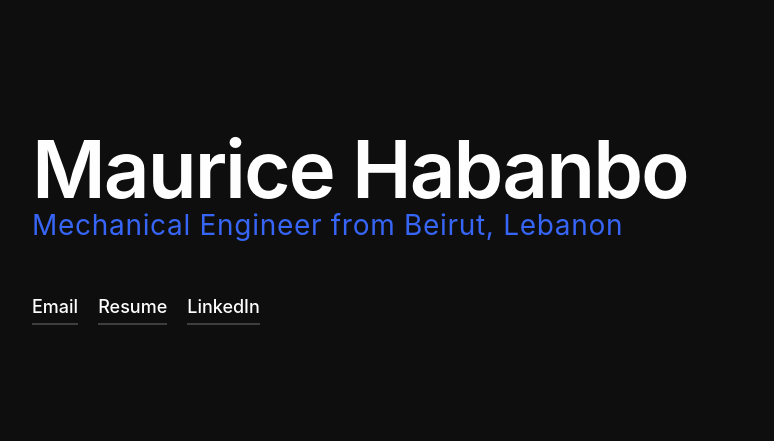
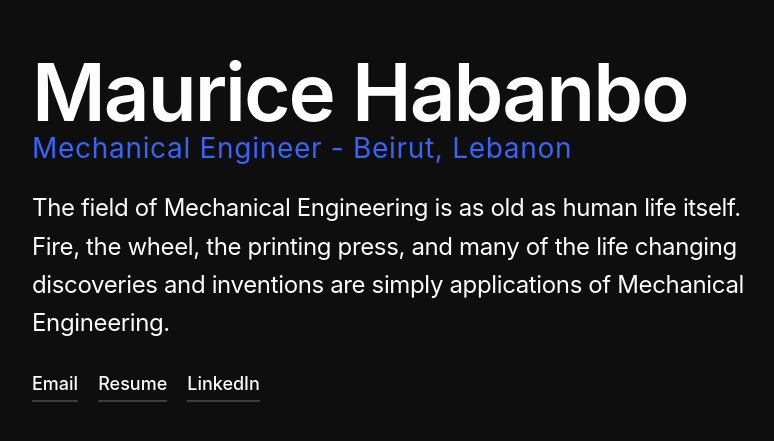
Before and after one commit to mhabanbo/mhabanbo.github.io, a plain HTML site: page index.html in a window 1280 px wide. Shown: the part 173-614 px from the top of the page, without its empty margins (208-982 px from the left). Drawn offline with Linux system fonts and the light colour scheme.

Commit message:
Added favicon

```diff
--- a/index.html
+++ b/index.html
@@ -222,15 +222,20 @@
             }
         }
     </style>
+    <link rel="shortcut icon" href="favicon.png" type="image/x-icon">
+    <link rel="icon" href="favicon.png" type="image/x-icon">
 </head>
 
 <body>
     <div class=app>
         <div class=content>
             <div class=content__title>Maurice Habanbo</div>
-            <div class=content__subtitle>Mechanical Engineer from Beirut, Lebanon</div>
+            <div class=content__subtitle>Mechanical Engineer - Beirut, Lebanon</div>
         </div>
-        <p class=content__text></p>
+        <p class=content__text>
+            The field of Mechanical Engineering is as old as human life itself.<br />
+            Fire, the wheel, the printing press, and many of the life changing discoveries and inventions are simply applications of Mechanical Engineering.
+        </p>
         <nav class="content__nav nav">
             <div class=nav-section>
                 <div class=nav-item>
```
Also changed, not shown: favicon.png (added).
